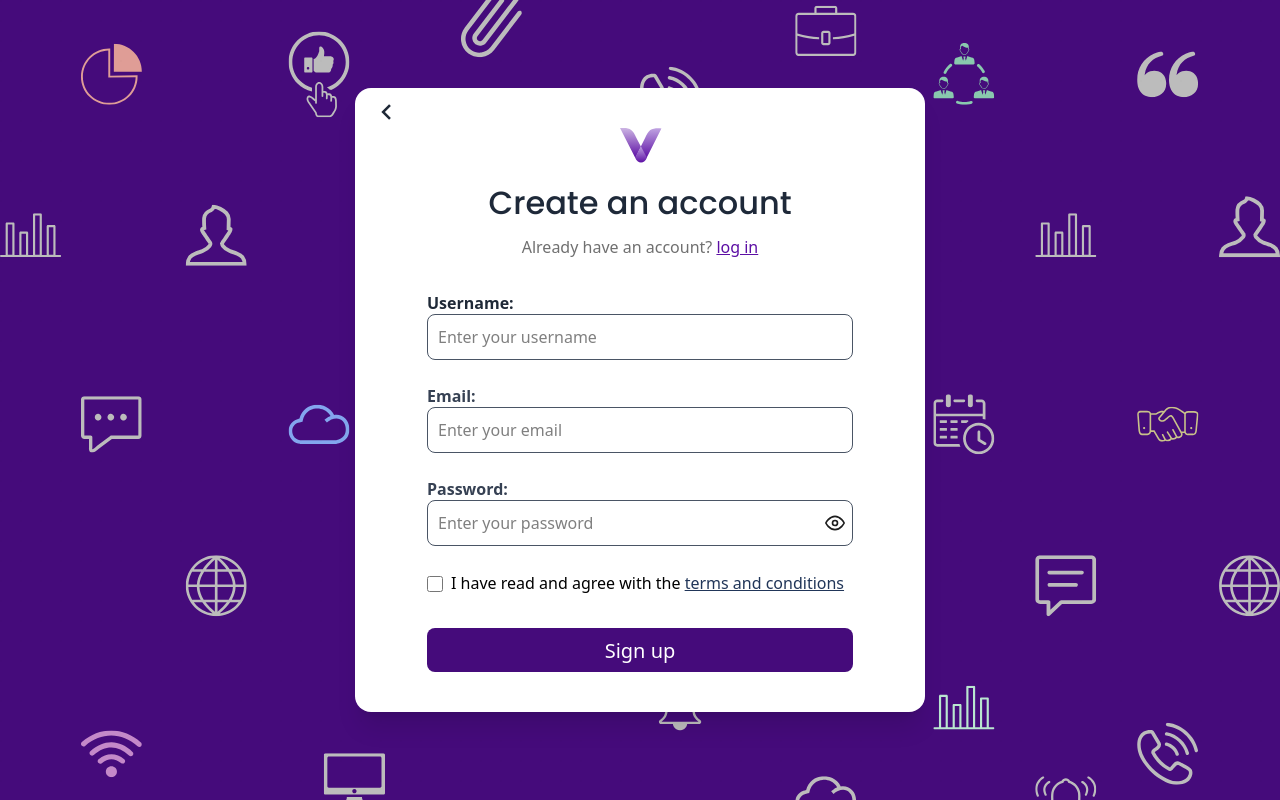
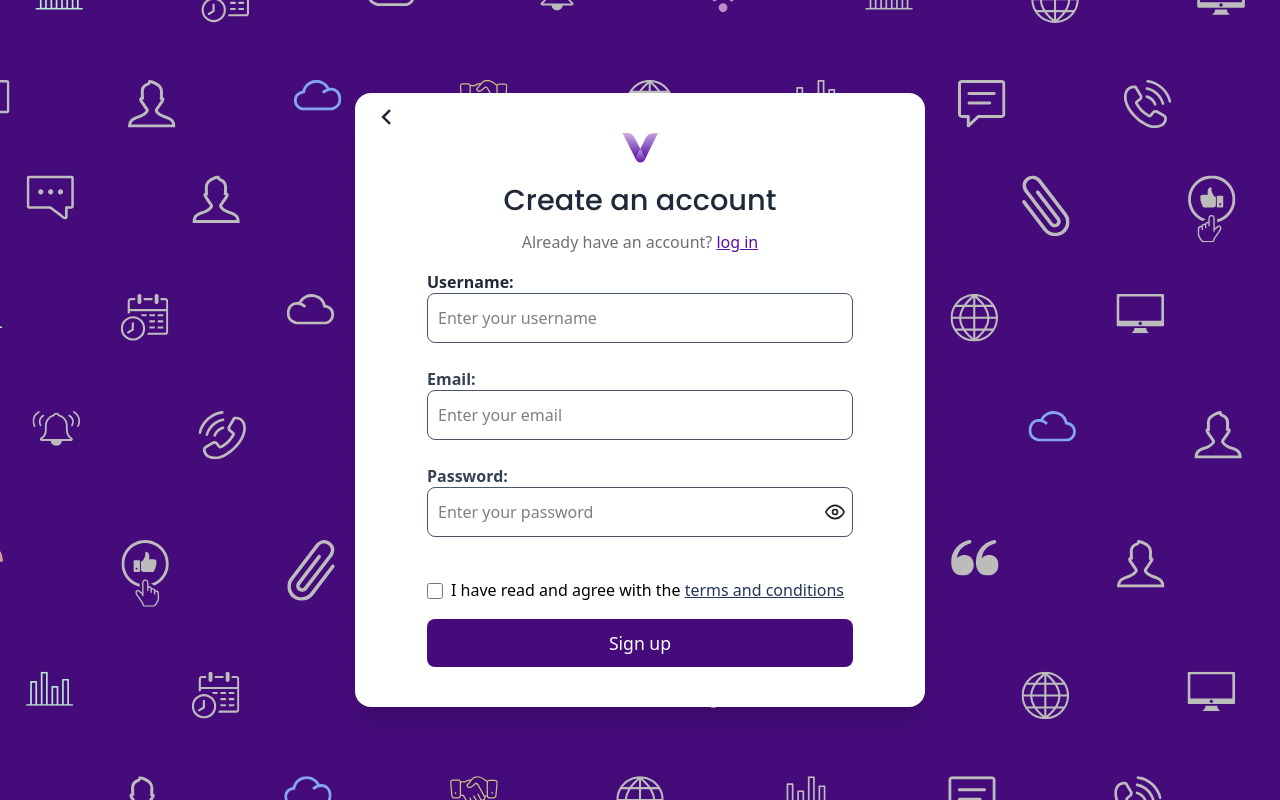
Before and after one commit to Yashvi-saini/VOW-frontend, a React (Vite) app: page /Signup in a window 1280 px wide. Built offline with nearby package versions, Linux system fonts and the light colour scheme.

Commit message:
bg changed

```diff
--- a/src/components/background.jsx
+++ b/src/components/background.jsx
@@ -1,9 +1,9 @@
 import React from "react";
 import bgimage from "../assets/bg.svg";
 
-const Background = ({ children, color = "#450B7B", className = "", style = {} }) => {
+const Background = ({ children, className = "", style = {} }) => {
   const bgStyle = {
-    backgroundColor: color,
+
     backgroundImage: `url(${bgimage})`,
     backgroundSize: "cover",
     backgroundPosition: "center",
--- a/src/components/signup.jsx
+++ b/src/components/signup.jsx
@@ -25,6 +25,12 @@ export default function Signup() {
   const [usernameExists, setUsernameExists] = useState(false);
   const [emailExists, setEmailExists] = useState(false);
   const [usernameTouched, setUsernameTouched] = useState(false);
+  // Required field error flags, set on submit and cleared on change
+  const [requiredErrs, setRequiredErrs] = useState({
+    username: false,
+    email: false,
+    password: false,
+  });
 
   // Trimmed username
 const trimmedUsername = username.trim();
@@ -84,6 +90,16 @@ const isEmailValid = /^[^\s@]+@[^\s@]+\.[^\s@]{2,}$/.test(trimmedEmail);
   // Submit handler
   const handleSubmit = async (e) => {
     e.preventDefault();
+
+    // Show required errors for empty fields and stop early
+    const emptyFlags = {
+      username: trimmedUsername === "",
+      email: trimmedEmail === "",
+      password: (password || "").trim() === "",
+    };
+    setRequiredErrs(emptyFlags);
+    if (emptyFlags.username || emptyFlags.email || emptyFlags.password) return;
+
     if (!isFormValid) return;
 
     setLoading(true);
@@ -134,10 +150,10 @@ const isEmailValid = /^[^\s@]+@[^\s@]+\.[^\s@]{2,}$/.test(trimmedEmail);
   return (
   <><Background />
       <div
-      className="min-h-screen flex items-center justify-center relative overflow-hidden"
+  className="h-dvh flex items-center justify-center relative overflow-hidden"
     >
 
-      <div className="bg-white shadow-xl rounded-2xl pb-10  w-full m-3 max-w-[570px] text-center box-border overflow-hidden ">
+  <div className="bg-white shadow-xl rounded-2xl pb-10 w-full m-3  max-w-[570px] text-center box-border overflow-hidden">
 
         <div className="flex justify-start">
           <button
@@ -151,19 +167,19 @@ const isEmailValid = /^[^\s@]+@[^\s@]+\.[^\s@]{2,}$/.test(trimmedEmail);
 
         <div className="px-6 sm:px-15">
           <div className="flex justify-center mb-4">
-            <img src="/logo.svg" alt="Logo" className="h-[35px] w-[51px]" />
+            <img src="/logo.svg" alt="Logo" className="h-[30px] w-11" />
           </div>
 
           <h2
-            className="mb-2 text-gray-800 font-medium text-[32px]"
+            className="mb-2 text-gray-800 font-medium text-[clamp(22px,3.6vh,32px)]"
             style={{ fontFamily: "Poppins, sans-serif" }}
           >
             Create an account
           </h2>
 
-          <p className="text-[#707070] text-[16px] mb-8 font-normal">
+          <p className="text-[#707070] text-[clamp(13px,2.2vh,16px)] mb-[clamp(12px,2vh,24px)] font-normal">
             Already have an account?{" "}
-            <Link to="/login" className="text-[#5C0EA4] text-[16px] underline">
+            <Link to="/login" className="text-[#5C0EA4] text-[clamp(13px,2.2vh,16px)] underline">
               log in
             </Link>
           </p>
@@ -171,7 +187,7 @@ const isEmailValid = /^[^\s@]+@[^\s@]+\.[^\s@]{2,}$/.test(trimmedEmail);
           <form
             noValidate
             onSubmit={handleSubmit}
-            className="space-y-4 text-left mt-8 m-3 mb-0"
+            className="space-y-[clamp(10px,1.6vh,16px)] text-left mt-[clamp(12px,2vh,24px)] m-3 mb-0"
           >
             {/* Username */}
             <div className="relative mb-0">
@@ -188,10 +204,13 @@ const isEmailValid = /^[^\s@]+@[^\s@]+\.[^\s@]{2,}$/.test(trimmedEmail);
                     setUsername(e.target.value);
                     if (!usernameTouched) setUsernameTouched(true);
                     if (usernameExists) setUsernameExists(false);
+                    if (requiredErrs.username && e.target.value.trim() !== "") {
+                      setRequiredErrs((prev) => ({ ...prev, username: false }));
+                    }
                   }}
                   onFocus={() => setUsernameFocused(true)}
                   onBlur={() => setUsernameFocused(false)}
-                  className={`w-full px-2.5 py-2.5 rounded-lg focus:outline-none focus:ring-2 box-border text-[16px] border ${
+                  className={`w-full px-2.5 py-[clamp(9px,1.8vh,12px)] rounded-lg focus:outline-none focus:ring-2 box-border text-[clamp(14px,2vh,16px)] border ${
                     usernameExists
                       ? "border-red-500 focus:ring-red-500 "
                       : username && !usernameFocused // ✅ not empty AND not touched
@@ -210,7 +229,9 @@ const isEmailValid = /^[^\s@]+@[^\s@]+\.[^\s@]{2,}$/.test(trimmedEmail);
     )}
               </div>
               <p className="text-sm mt-1 min-h-5 text-red-500">
-  {usernameExists
+                {requiredErrs.username
+                  ? "Kindly fill the username"
+                  : usernameExists
                   ? "Username already taken"
                   : usernameTouched && !isUsernameMinLength
                   ? "Username must be at least 3 characters"
@@ -244,10 +265,13 @@ const isEmailValid = /^[^\s@]+@[^\s@]+\.[^\s@]{2,}$/.test(trimmedEmail);
           setEmailExists(false);
           setuserexists(false);
         }
+        if (requiredErrs.email && e.target.value.trim() !== "") {
+          setRequiredErrs((prev) => ({ ...prev, email: false }));
+        }
       }}
       onFocus={() => setEmailFocused(true)}
       onBlur={() => setEmailFocused(false)}
-      className={`w-full px-2.5 py-2.5 pr-10 rounded-lg focus:outline-none focus:ring-2 box-border text-[16px] border transition-all duration-200 ${
+      className={`w-full px-2.5 py-[clamp(9px,1.8vh,12px)] pr-10 rounded-lg focus:outline-none focus:ring-2 box-border text-[clamp(14px,2vh,16px)] border transition-all duration-200 ${
         userexists || emailExists
           ? "border-red-500 focus:ring-red-500 bg-[#FDECEC]" // 🔴 red border & light red bg
           : email && !emailFocused
@@ -270,7 +294,9 @@ const isEmailValid = /^[^\s@]+@[^\s@]+\.[^\s@]{2,}$/.test(trimmedEmail);
 
   {/* Error message */}
   <p className="text-sm mt-1 min-h-5 text-red-500">
-    {userexists
+    {requiredErrs.email
+      ? "Kindly fill the email"
+      : userexists
       ? "Email already exists"
       : email && !isEmailValid
       ? "Enter a valid email"
@@ -291,10 +317,15 @@ const isEmailValid = /^[^\s@]+@[^\s@]+\.[^\s@]{2,}$/.test(trimmedEmail);
                     showPassword ? "••••••••" : "Enter your password"
                   }
                   value={password}
-                  onChange={(e) => setPassword(e.target.value)}
+                  onChange={(e) => {
+                    setPassword(e.target.value);
+                    if (requiredErrs.password && e.target.value.trim() !== "") {
+                      setRequiredErrs((prev) => ({ ...prev, password: false }));
+                    }
+                  }}
                   onFocus={() => setInputFocused(true)}
                   onBlur={() => setInputFocused(false)}
-                  className={`w-full px-2.5 py-2.5 pr-10 rounded-lg focus:outline-none focus:ring-2 box-border text-[16px] border ${
+                  className={`w-full px-2.5 py-[clamp(9px,1.8vh,12px)] pr-10 rounded-lg focus:outline-none focus:ring-2 box-border text-[clamp(14px,2vh,16px)] border ${
                     password && !inputFocused // ✅ not empty AND not touched
                       ? "bg-[#F5F1FB] border-[#8F7AA9] focus:ring-[#558CE6]"
                       : inputFocused || password // when focused or typing
@@ -323,15 +354,16 @@ const isEmailValid = /^[^\s@]+@[^\s@]+\.[^\s@]{2,}$/.test(trimmedEmail);
                   />
                 </button>
               </div>
-              <p className="text-[#558CE6] text-sm mt-1 min-h-5">
-                {password && firstUnmetRule
-                  ? firstUnmetRule.message
-                  : ""}
+
+              { (
+                <p className="text-[#558CE6] text-sm mt-1 min-h-5 mb-4">
+                  {password && firstUnmetRule ? firstUnmetRule.message :requiredErrs.password ? <span style={{color:"red"}}>Kindly fill the password </span> : " "}
                 </p>
+              )}
             </div>
 
             {/* Terms */}
-            <div className="flex items-start gap-2 mb-8">
+            <div className="flex items-start gap-2 mb-[clamp(12px,2vh,24px)]">
               <input
                 type="checkbox"
                 id="terms"
@@ -341,7 +373,7 @@ const isEmailValid = /^[^\s@]+@[^\s@]+\.[^\s@]{2,}$/.test(trimmedEmail);
               />
               <label
                 htmlFor="terms"
-                className="text-[16px] leading-relaxed text-black"
+                className="text-[clamp(13px,2.1vh,16px)] leading-relaxed text-black"
               >
                 I have read and agree with the{" "}
                 <a href="/TermsAndConditions" className="text-[#213659] underline">
@@ -353,8 +385,7 @@ const isEmailValid = /^[^\s@]+@[^\s@]+\.[^\s@]{2,}$/.test(trimmedEmail);
             {/* Submit */}
             <button
               type="submit"
-
-             className="w-full py-2 rounded-lg font-normal h-11 text-[20px] transition bg-[#450B7B] text-white hover:bg-[#5d11a3]"
+             className="w-full rounded-lg font-normal h-[clamp(44px,6vh,48px)] text-[clamp(16px,2.2vh,20px)] transition bg-[#450B7B] text-white hover:bg-[#5d11a3]"
             >
               {loading ? "Signing up..." : "Sign up"}
             </button>
```
Also changed, not shown: src/assets/bg.svg. Lines whose indentation alone changed are shown as unchanged.
